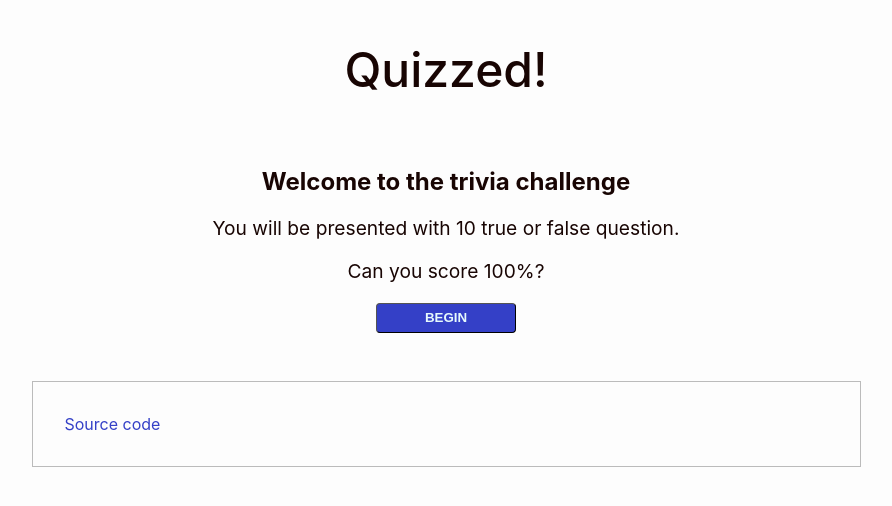
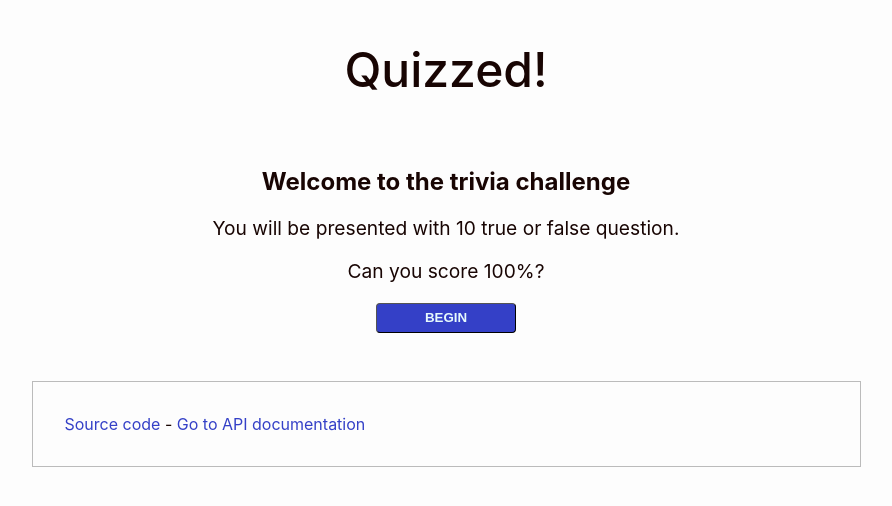
Before and after one commit to David256/quizzed-frontend, a React (Create React App) app: page / in a window 1280 px wide. Shown: the top 506 px of the page, without its empty margins (194-1086 px from the left). Built offline with nearby package versions, Linux system fonts and the light colour scheme; no server answers.

Commit message:
Add link to go to the API docs

```diff
--- a/src/components/layouts/Layout.jsx
+++ b/src/components/layouts/Layout.jsx
@@ -21,6 +21,14 @@ function Layout({ children }) {
         >
           Source code
         </a>
+        {' - '}
+        <a
+          href={`${process.env.REACT_APP_ENDPOINT_URL}/api-docs`}
+          target="_blank"
+          rel="noreferrer"
+        >
+          Go to API documentation
+        </a>
       </footer>
     </div>
   );
```
